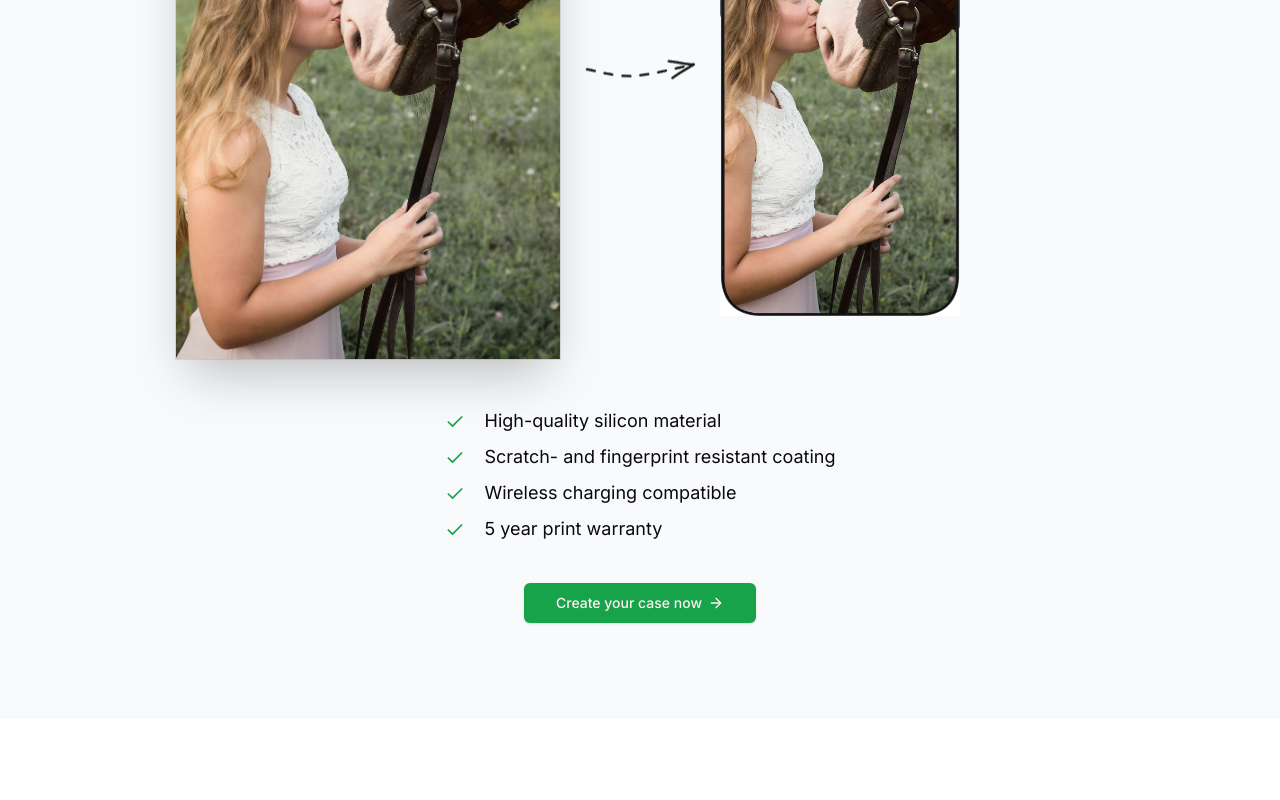
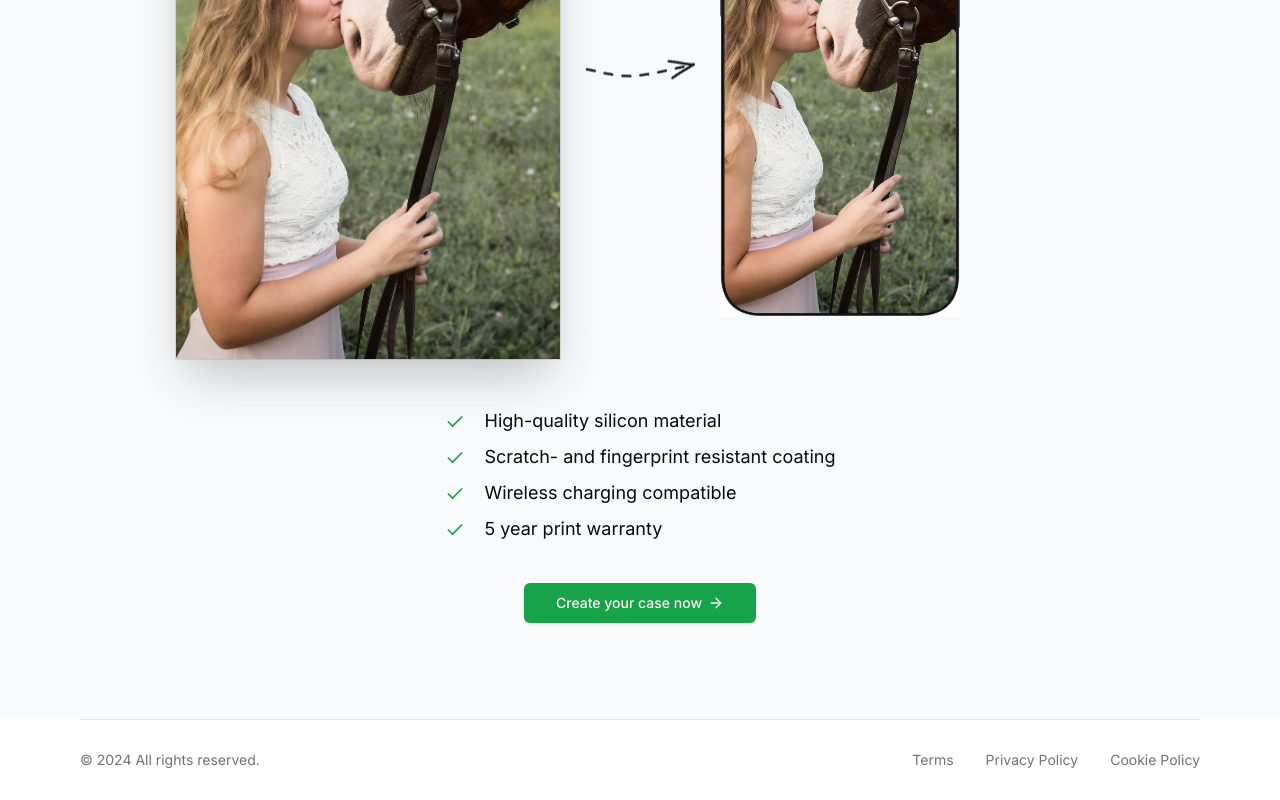
Before and after one commit to KrokoNinja/casecobra, a Next.js app: page / in a window 1280 px wide. Shown: the part 3124-3924 px from the top of the page. Before the commit the page ends 3843 px from the top, so only its background shows below. Built offline with nearby package versions, Linux system fonts and the light colour scheme; no server answers.

Commit message:
create footer

```diff
--- a/src/app/layout.tsx
+++ b/src/app/layout.tsx
@@ -2,6 +2,7 @@
 import { Inter } from "next/font/google";
 import "./globals.css";
 import Navbar from "@/components/Navbar";
+import Footer from "@/components/Footer";
 
 const inter = Inter({ subsets: ["latin"] });
 
@@ -20,6 +21,7 @@
       <body className={inter.className}>
         <Navbar />
         {children}
+        <Footer />
       </body>
     </html>
   );
--- /dev/null
+++ b/src/components/Footer.tsx
@@ -0,0 +1,28 @@
+import Link from "next/link";
+import MaxWidthWrapper from "./MaxWidthWrapper";
+
+const Footer = () => {
+    return <footer className="bg-white h-20 relative">
+        <MaxWidthWrapper>
+            <div className="border-t border-gray-200" />
+
+            <div className="h-full flex flex-col md:flex-row md:justify-between justify-center items-center">
+                <div className="text-center md:text-left pb-2 md:pb-0">
+                    <p className="text-sm text-muted-foreground">
+                        &copy; {new Date().getFullYear()} All rights reserved.
+                    </p>
+                </div>
+
+                <div className="flex items-center justify-center">
+                    <div className="flex space-x-8">
+                        <Link href="#" className="text-sm text-muted-foreground hover:text-gray-600">Terms</Link>
+                        <Link href="#" className="text-sm text-muted-foreground hover:text-gray-600">Privacy Policy</Link>
+                        <Link href="#" className="text-sm text-muted-foreground hover:text-gray-600">Cookie Policy</Link>
+                    </div>
+                </div>
+            </div>
+        </MaxWidthWrapper>
+    </footer>
+}
+
+export default Footer;
```
